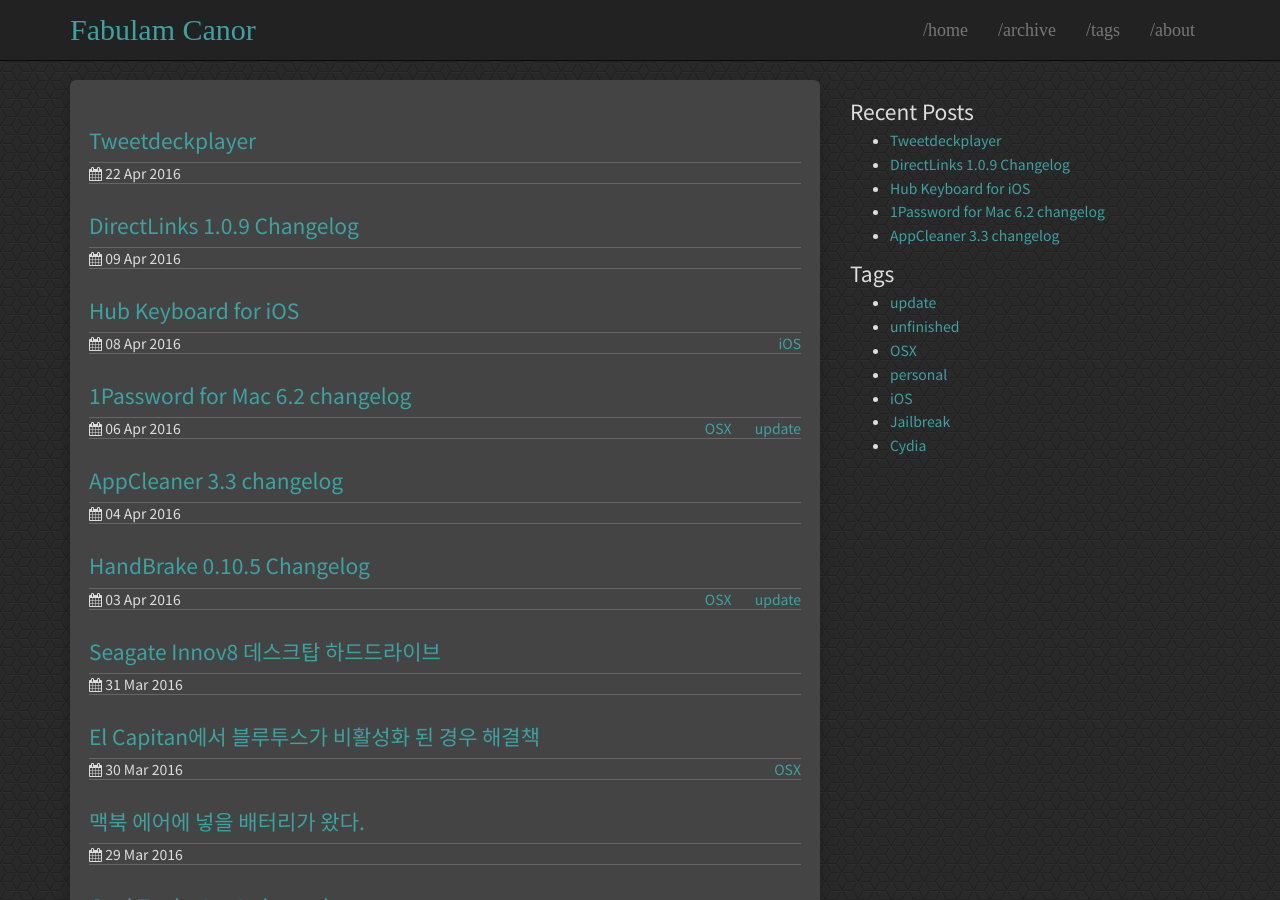
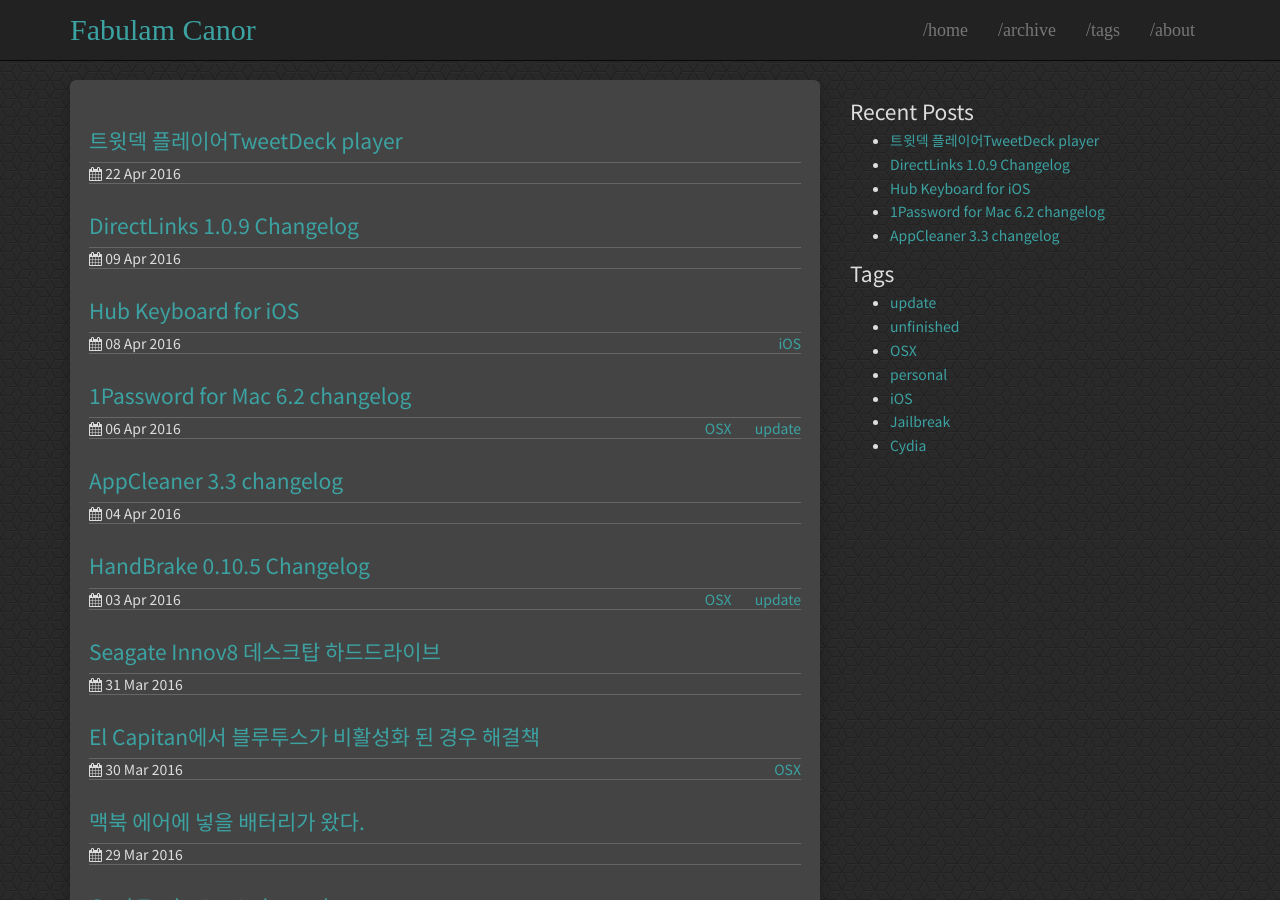
Before and after one commit to Canorus/canorus.github.io, a Jekyll site: the page built from index.html, in a window 1280 px wide and 900 px high. Built offline with Jekyll 4.4.1, drawn with Linux system fonts in a browser that asks for light colours.

Commit message:
Tweetdeck Player

```diff
--- a/_posts/2016-04-22-TweetDeckPlayer.md
+++ b/_posts/2016-04-22-TweetDeckPlayer.md
@@ -1,3 +1,7 @@
+---
+layout: post
+title: 트윗덱 플레이어TweetDeck player
+---
 트윗덱이 4월 15일부로 종료되면서 윈도우용 트위터 클라이언트의 선택 폭이 대거 줄어들었다. 마침 Pocket을 뒤지다 [트윗덱 플레이어](https://github.com/sokcuri/TweetDeckPlayer)를 담아둔 게 있어서 어떤지 잠시 써봤다.[^1]
 
 [^1}: 본인은 원래 OSX과 iOS에서 Tweetbot을 주력으로 사용한다. 그래서 윈도우 용 트윗덱은 어떤 형식인지 잘 모르기 때문에 이 글에 나오지 않은 사항은 직접 해보시거나(!) [제작하신 분](https://twitter.com/sokcuri)께 문의하는 것이 좋을 것으로 사료된다. 다행히 한국분이시다. 업데이트도 자주 하시는 것 같고(이 글 작성시점을 기준으로 어제도 업데이트한 이력이 남아있었다).
```
